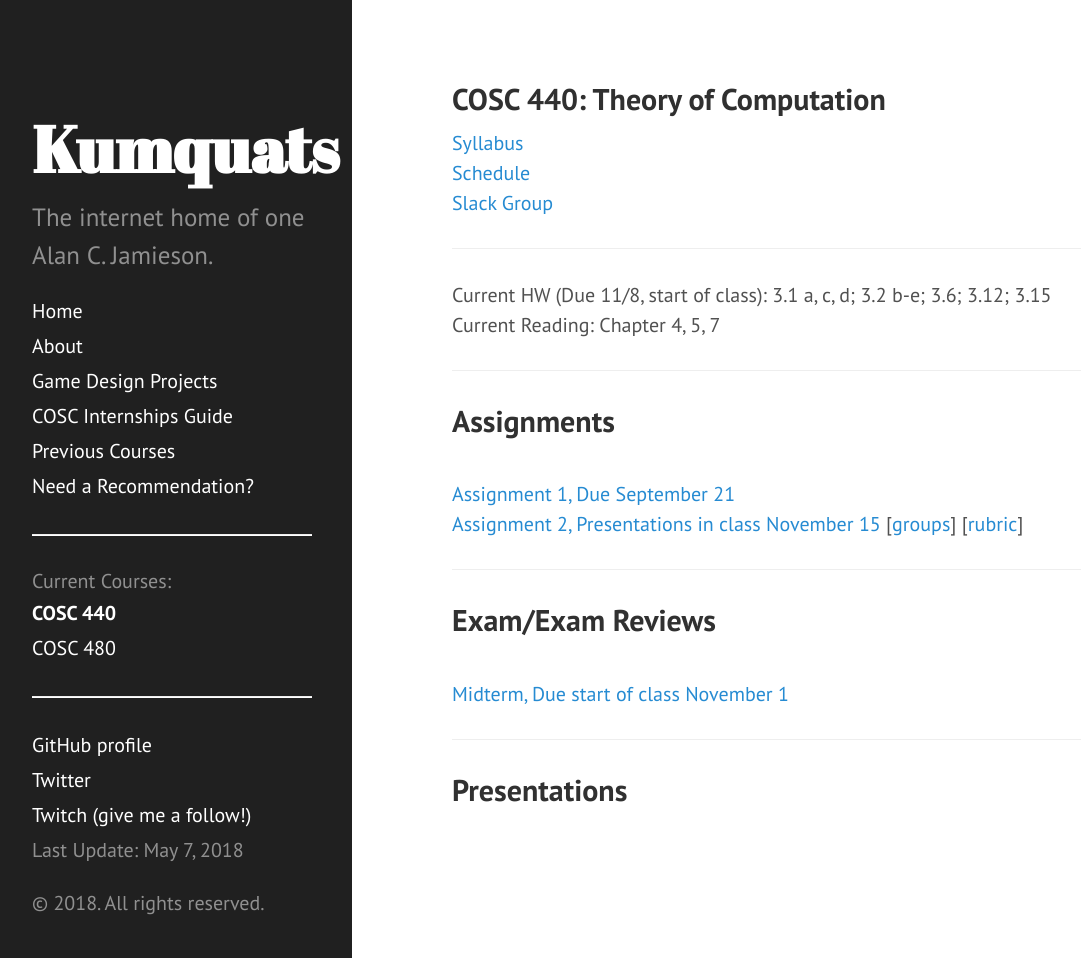
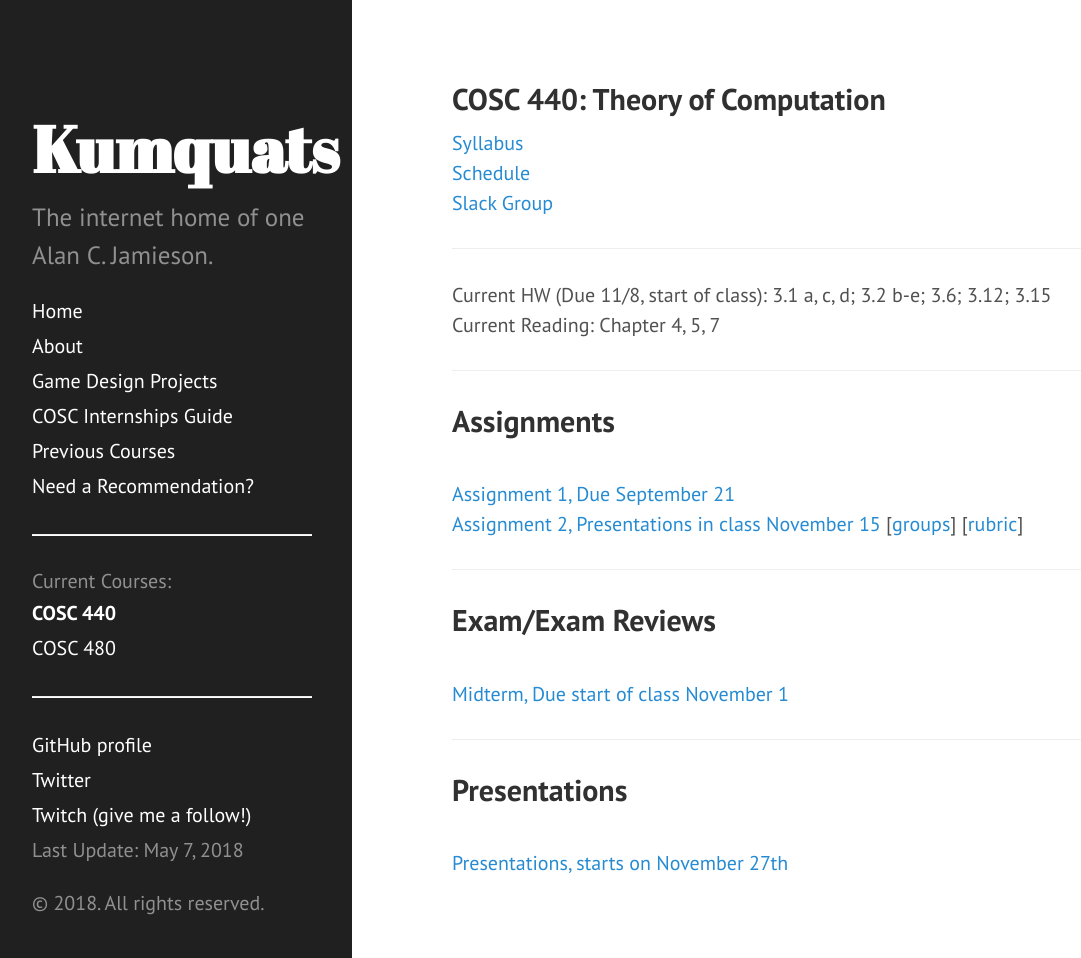
Before and after one commit to ripark/ripark.github.io, a Jekyll site: the page built from f18/cosc440.html, in a window 1280 px wide and 958 px high. Shown: the whole window, without its empty margins (8-1089 px from the left). Built offline with Jekyll 4.4.1, drawn with Linux system fonts in a browser that asks for light colours; Markdown is read by kramdown in place of the engine named in the settings.

Commit message:
440 presentations

```diff
--- a/f18/cosc440.html
+++ b/f18/cosc440.html
@@ -26,3 +26,5 @@
 <hr>
 <h2> Presentations </h2>
 <br>
+<a href="http://ripark.github.io/f18/COSC440Pres.pdf">Presentations, starts on November 27th</a>
+<br>
```
Also changed, not shown: 1 other file.
